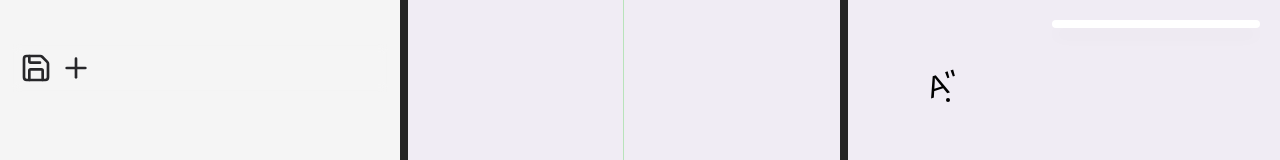
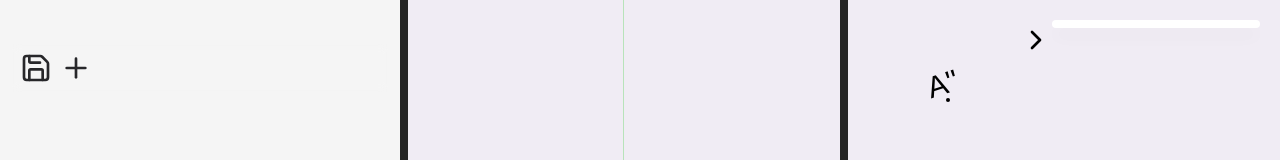
Before and after one commit to Icass1/diedric-viewer, a React (Vite) app: page / in a window 1280 px wide. Shown: the top 160 px of the page. Built offline with nearby package versions, Linux system fonts and the light colour scheme.

Commit message:
Added hide button to info panel

```diff
--- a/src/App.tsx
+++ b/src/App.tsx
@@ -1,5 +1,5 @@
 import { ChangeEvent, createContext, useCallback, useContext, useEffect, useRef, useState } from "react"
-import { Trash2, Plus, Save, TriangleAlert, RotateCw } from 'lucide-react';
+import { Trash2, Plus, Save, TriangleAlert, RotateCw, ChevronLeft, ChevronRight } from 'lucide-react';
 
 import { Diedric } from "./utils/diedric"
 
@@ -250,15 +250,15 @@ function Expression({ expression }: { expression: Expression }) {
                 }
             })
 
-            console.log(dependencies)
+            // console.log(dependencies)
 
             for (let i = 0; i < dependencies.length; i++) {
-                console.log(dependencies[i])
+                // console.log(dependencies[i])
                 expression.dependencies[i] = dependencies[i];
             }
             // expression.dependencies[0] = "ASDF"
             expression.dependencies = [...dependencies]
-            console.log(expression.dependencies)
+            // console.log(expression.dependencies)
             // expression.dependencies = ["asdf"]
 
 
@@ -520,7 +520,27 @@ export default function App() {
                 <canvas ref={canvas2dRef} className="absolute top-0 w-full min-w-0 h-full min-h-0"></canvas>
             </div>
 
-            <div className="fixed bg-white shadow-lg p-1 max-h-[calc(100%_-_2.5rem)] min-w-52 overflow-y-auto text-black text-sm font-base rounded-lg top-5 right-5 flex flex-col gap-2">
+            <div id="object-info-panel" className="fixed bg-white shadow-lg p-1 transition-all max-h-[calc(100%_-_2.5rem)] min-w-52 text-black text-sm font-base rounded-lg top-5 right-5 flex flex-col gap-2">
+                <ChevronRight
+                    className="absolute -left-8 text-black w-8 h-8 transition-transform duration-500"
+                    onClick={() => {
+                        if ((document.querySelector("#object-info-panel") as HTMLDivElement).style.backgroundColor == "transparent") {
+                            (document.querySelector("#object-info-panel") as HTMLDivElement).style.backgroundColor = "";
+                            (document.querySelector("#object-info-panel") as HTMLDivElement).querySelector("div").hidden = false;
+                            (document.querySelector("#object-info-panel") as HTMLDivElement).style.width = "";
+                            (document.querySelector("#object-info-panel") as HTMLDivElement).style.minWidth = "";
+                            (document.querySelector("#object-info-panel") as HTMLDivElement).querySelector("svg").style.transform = "";
+                        } else {
+                            (document.querySelector("#object-info-panel") as HTMLDivElement).style.backgroundColor = "transparent";
+                            (document.querySelector("#object-info-panel") as HTMLDivElement).querySelector("div").hidden = true;
+                            (document.querySelector("#object-info-panel") as HTMLDivElement).style.width = "0px";
+                            (document.querySelector("#object-info-panel") as HTMLDivElement).style.minWidth = "0px";
+                            (document.querySelector("#object-info-panel") as HTMLDivElement).querySelector("svg").style.transform = "rotate(180deg)";
+                        }
+                    }}
+                />
+                <div className="overflow-y-auto">
+
                     {expressions.map(expression =>
                         <div key={expression.id} className="flex flex-col border border-neutral-400 rounded p-1">
                             <label className="font-semibold">{expression.expressionName} </label>
@@ -558,6 +578,7 @@ export default function App() {
                         </div>
                     )}
                 </div >
+            </div>
         </div >
 
 
```
Lines whose indentation alone changed are shown as unchanged.
